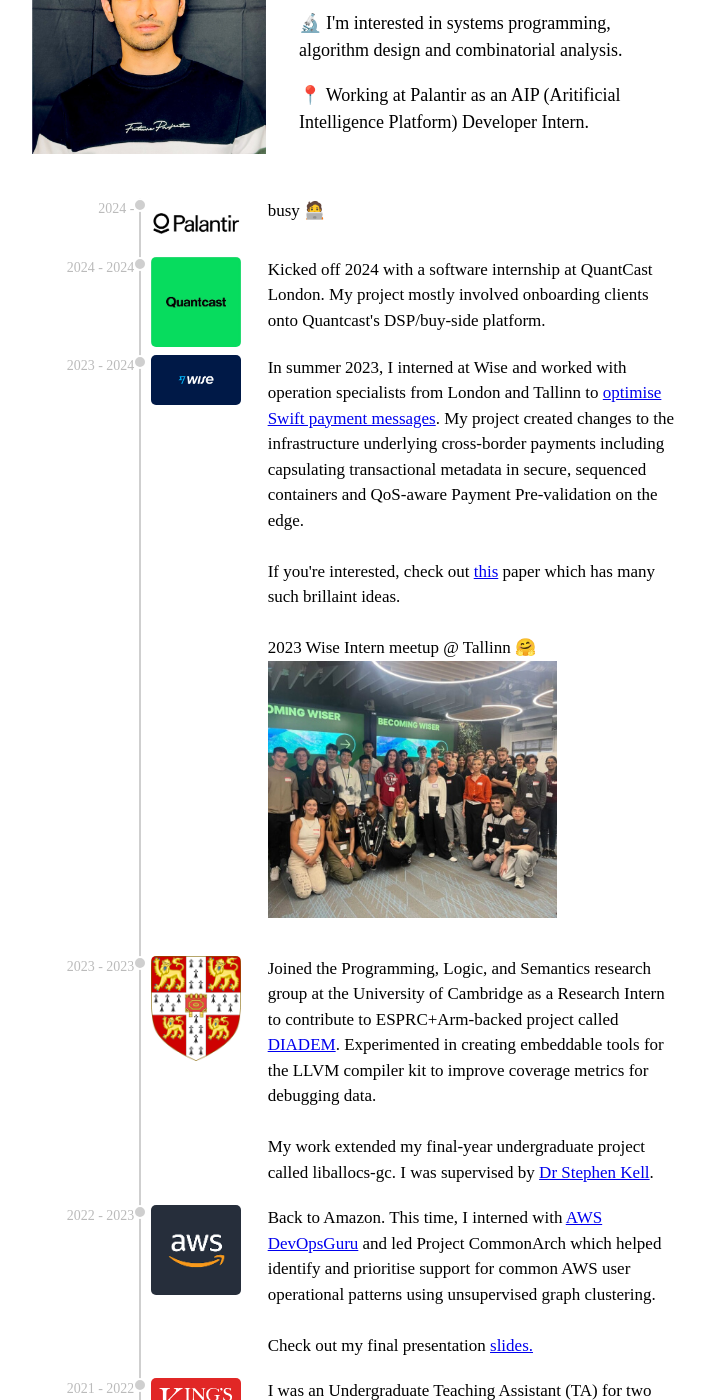
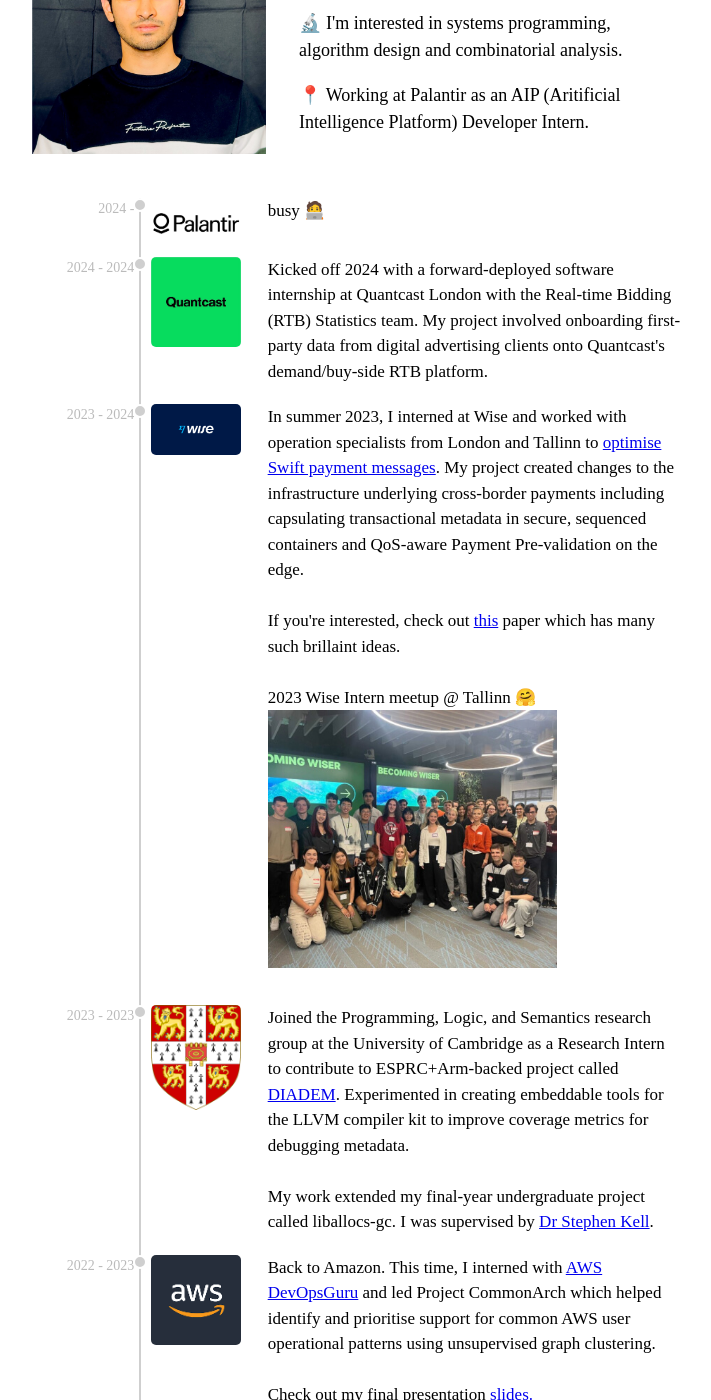
Before and after one commit to muffpy/muffpy.github.io, a Jekyll site: the page index.html, which Jekyll copies as it is, in a window 1280 px wide and 1400 px high, scrolled down 404 px. Shown: the whole window, without its empty margins (284-995 px from the left). Built offline with Jekyll 4.4.1, drawn with Linux system fonts in a browser that asks for light colours; some web fonts are replaced; some of the changed text lies outside the part shown.

Commit message:
Links to projects and resume

```diff
--- a/index.html
+++ b/index.html
@@ -18,7 +18,7 @@
   <div id="information">
       BSc, King's College London 2022<br />
       <!-- (<a href="http://gecd.mit.edu/go_abroad/study/explore/cme">CME</a>) -->
-      <a href="">Résumé</a> ∙ <a href="/blog/">Blog</a> ∙ <a href="https://www.linkedin.com/in/rahul-ramaka-5b2048193/">LinkedIn</a> ∙ <a href="https://github.com/muffpy">GitHub</a> ∙ <a href="mailto:rahulathreya@yahoo.com">Personal Email</a><br />
+      <a href="assets/home/resume_non-academic.pdf">Résumé</a> ∙ <a href="/blog/">Blog</a> ∙ <a href="https://www.linkedin.com/in/rahul-ramaka-5b2048193/">LinkedIn</a> ∙ <a href="https://github.com/muffpy">GitHub</a> ∙ <a href="mailto:rahulathreya@yahoo.com">Personal Email</a><br />
   </div>
 
   <table class="blurb">
@@ -58,7 +58,7 @@
         <img src="assets/home/quantcast_logo.png" />
       </div>
       <div class="desc">
-        Kicked off 2024 with a software internship at QuantCast London. My project mostly involved onboarding clients onto Quantcast's DSP/buy-side platform.
+        Kicked off 2024 with a forward-deployed software internship at Quantcast London with the Real-time Bidding (RTB) Statistics team. My project involved onboarding first-party data from digital advertising clients onto Quantcast's demand/buy-side RTB platform.
       </div>
     </div>
 
@@ -92,7 +92,7 @@
       </div>
       <div class="desc">
         Joined the Programming, Logic, and Semantics research group at the University of Cambridge as a Research Intern to contribute to ESPRC+Arm-backed project called <a href="https://gow.epsrc.ukri.org/NGBOViewGrant.aspx?GrantRef=EP/W012308/1">DIADEM</a>.
-        Experimented in creating embeddable tools for the LLVM compiler kit to improve coverage metrics for debugging data.
+        Experimented in creating embeddable tools for the LLVM compiler kit to improve coverage metrics for debugging metadata.
         <br><br>
         My work extended my final-year undergraduate project called liballocs-gc. I was supervised by <a href="https://www.humprog.org/~stephen/">Dr Stephen Kell</a>.
       </div>
```
Also changed, not shown: other parts of index.html (+10 -10 lines), 3 other files.
